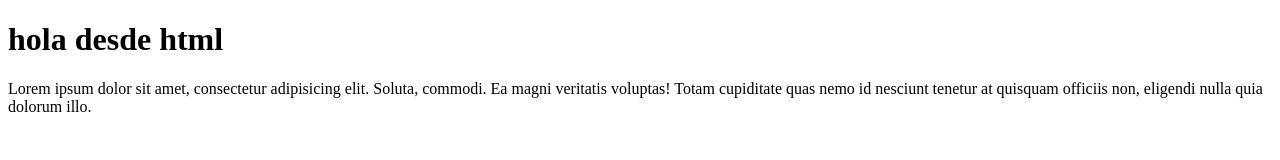
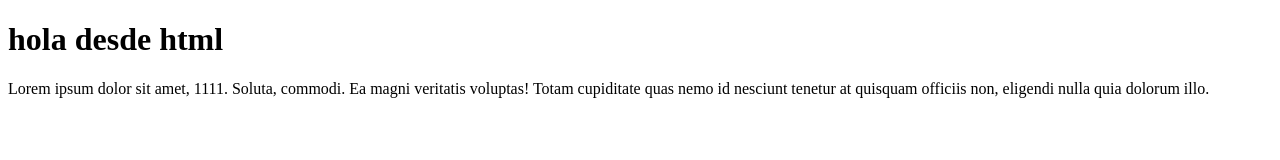
Before and after one commit to juanpablosala/git-repaso, a plain HTML site: page index.html in a window 1280 px wide. Drawn offline with Linux system fonts and the light colour scheme.

Commit message:
agregue 1111 en el parrafo

```diff
--- a/index.html
+++ b/index.html
@@ -7,6 +7,6 @@
 </head>
 <body>
     <h1>hola desde html</h1>
-    <p>Lorem ipsum dolor sit amet, consectetur adipisicing elit. Soluta, commodi. Ea magni veritatis voluptas! Totam cupiditate quas nemo id nesciunt tenetur at quisquam officiis non, eligendi nulla quia dolorum illo.</p>
+    <p>Lorem ipsum dolor sit amet, 1111. Soluta, commodi. Ea magni veritatis voluptas! Totam cupiditate quas nemo id nesciunt tenetur at quisquam officiis non, eligendi nulla quia dolorum illo.</p>
 </body>
 </html>
```
